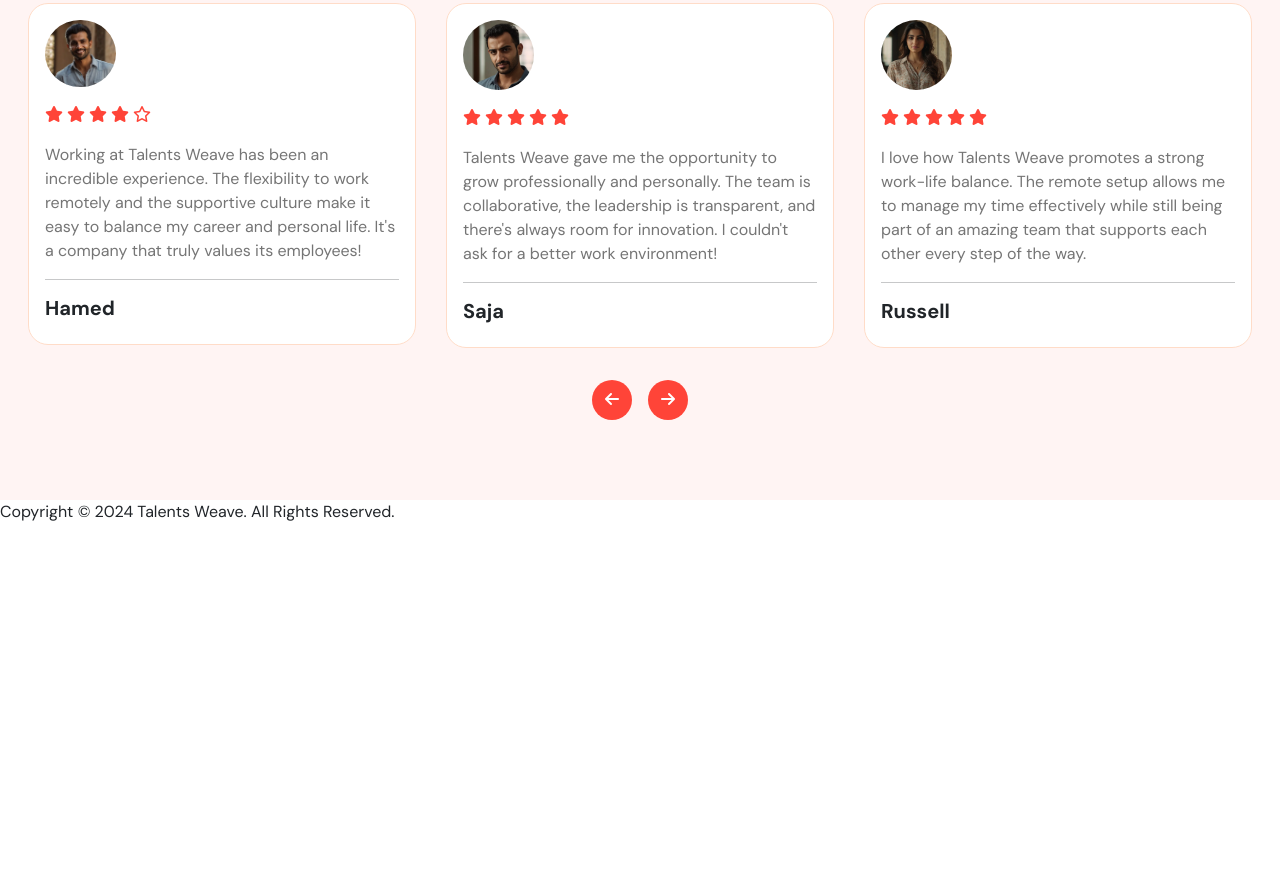
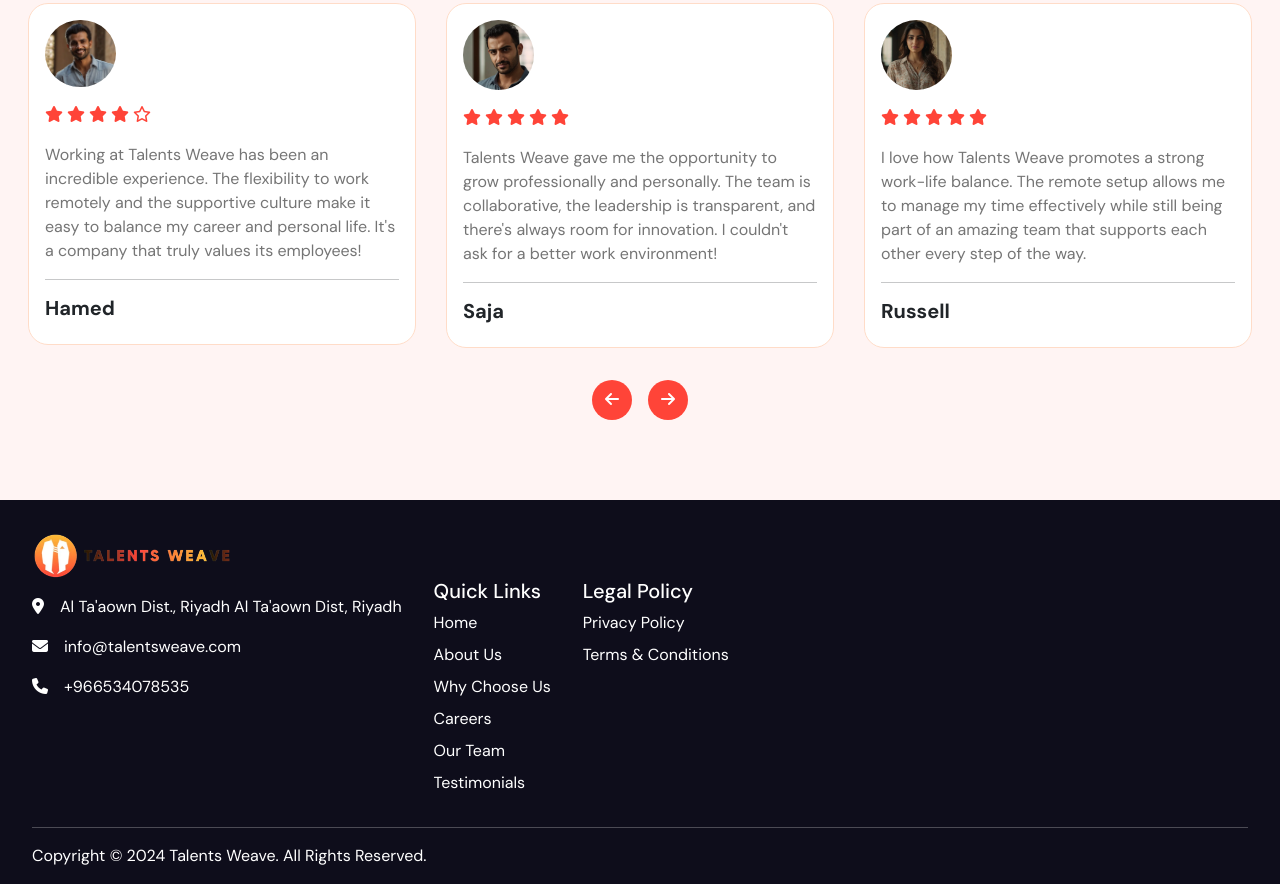
Before and after one commit to JeremyL95/talents-weave-clone, a plain HTML site: page index.html in a window 1280 px wide. Shown: the part 5927-6811 px from the top of the page. Before the commit the page ends 6467 px from the top, so only its background shows below. Drawn offline with nearby package versions, Linux system fonts and the light colour scheme.

Commit message:
build footer

```diff
--- a/index.html
+++ b/index.html
@@ -32,19 +32,19 @@
                             <a class="nav-link active" aria-current="page" href="#">Home</a>
                         </li>
                         <li class="nav-item">
-                            <a class="nav-link" href="#">About Us</a>
+                            <a class="nav-link" href="#aboutUs">About Us</a>
                         </li>
                         <li class="nav-item">
-                            <a class="nav-link" href="#">Why Choose Us</a>
+                            <a class="nav-link" href="#whyChooseUs">Why Choose Us</a>
                         </li>
                         <li class="nav-item">
-                            <a class="nav-link" href="#">Careers</a>
+                            <a class="nav-link" href="#careers">Careers</a>
                         </li>
                         <li class="nav-item">
-                            <a class="nav-link" href="#">Our Team</a>
+                            <a class="nav-link" href="#ourTeam">Our Team</a>
                         </li>
                         <li class="nav-item">
-                            <a class="nav-link" href="#">Testimonials</a>
+                            <a class="nav-link" href="#testimonials">Testimonials</a>
                         </li>
                         <li class="nav-item dropdown">
                             <a class="nav-link dropdown-toggle" href="#" id="navbarDropdownMenuLink" role="button"
@@ -316,7 +316,90 @@
 
     <!-- footer -->
     <footer id="footer">
-        <p id="copyright"></p>
+        <a class="footer-logo" href="#">
+            <img src="./public/assets/logo.webp" alt="footer-logo">
+        </a>
+
+        <div class="footer-container">
+            <ul class="footer-contact">
+                <li>
+                    <div>
+                        <i class="fa-solid fa-location-dot"></i>
+                    </div>
+                    <span>Al Ta'aown Dist., Riyadh Al Ta'aown Dist, Riyadh</span>
+                </li>
+
+                <li>
+                    <a href="mailto:%20info@domain.com">
+                        <div>
+                            <i class="fa-solid fa-envelope"></i>
+                        </div>
+                        <span>info@talentsweave.com</span>
+                    </a>
+                </li>
+
+                <li>
+                    <a href="tel:+966534078535">
+                        <div>
+                            <i class="fa-solid fa-phone"></i>
+                        </div>
+                        <span>+966534078535</span>
+                    </a>
+                </li>
+            </ul>
+
+            <div>
+                <h3>
+                    Quick Links
+                </h3>
+
+                <ul>
+                    <li class="footer-link">
+                        <a href="/">Home</a>
+                    </li>
+
+                    <li class="footer-link">
+                        <a href="#aboutUs">About Us</a>
+                    </li>
+
+                    <li class="footer-link">
+                        <a href="#whyChooseUs">Why Choose Us</a>
+                    </li>
+
+                    <li class="footer-link">
+                        <a href="#careers">Careers</a>
+                    </li>
+
+                    <li class="footer-link">
+                        <a href="#ourTeam">Our Team</a>
+                    </li>
+
+                    <li class="footer-link">
+                        <a href="#testimonials">Testimonials</a>
+                    </li>
+                </ul>
+            </div>
+
+            <div>
+                <h3>
+                    Legal Policy
+                </h3>
+
+                <ul>
+                    <li class="footer-link">
+                        <a href="/privacy-policy">Privacy Policy</a>
+                    </li>
+
+                    <li class="footer-link">
+                        <a href="#termsandconditions">Terms & Conditions</a>
+                    </li>
+                </ul>
+            </div>
+        </div>
+
+        <hr>
+
+        <p id="copyright" class="copyright-container"></p>
     </footer>
 
     <script src="https://cdn.jsdelivr.net/npm/@popperjs/core@2.9.2/dist/umd/popper.min.js"
--- a/style.css
+++ b/style.css
@@ -38,6 +38,11 @@ section {
     justify-content: space-between;
     padding-inline: 1rem;
     position: relative;
+}
+
+ul {
+    list-style-type: none;
+    padding-left: 0;
 }
 
 .section-label {
@@ -363,11 +368,7 @@ section {
             text-align: center;
         }
 
-        ul {
-            list-style-type: none;
-            padding-left: 0;
-
-            li {
+        ul li {
             display: flex;
             align-items: center;
             justify-content: space-between;
@@ -376,7 +377,6 @@ section {
 
             .fa-check {
                 color: #55b559;
-                }
             }
         }
     }
@@ -412,13 +412,11 @@ section {
             color: var(--secondary-text);
         }
 
-        ul {
-            li {
+        ul li {
             color: var(--secondary-text);
 
             .fa-check {
                 color: #55b559;
-                }
             }
         }
     }
@@ -566,6 +564,66 @@ section {
 }
 /* End of testimonials */
 
+/* Start of footer */
+#footer {
+    background-color: var(--primary-color);
+    color: var(--secondary-text);
+    padding: 2rem;
+    padding-bottom: 1rem;
+
+    .copyright-container {
+        margin-bottom: 0;
+    }
+
+    .footer-logo img {
+        width: 200px;
+    }
+
+    .footer-container {
+        display: flex;
+        gap: 2rem;
+
+        h3 {
+            font-size: 1.25rem;
+        }
+    }
+
+    .footer-contact {
+        list-style-type: none;
+        padding-left: 0;
+
+        li {
+            display: flex;
+            align-items: center;
+            gap: 1rem;
+            margin-block: 1rem;
+
+            a {
+                display: flex;
+                align-items: center;
+                gap: 1rem;
+                color: var(--secondary-text);
+                text-decoration: none;
+            }
+        }
+    }
+
+    .footer-link {
+        margin-block: 0.5rem;
+
+        a {
+            text-decoration: none;
+            color: var(--secondary-text);
+
+            &:hover {
+                color: var(--accent-color);
+            }
+        }
+    }
+}
+
+/* End of footer */
+
 .btn-apply {
     font-size: 1.125rem;
     font-weight: 700;
@@ -699,4 +757,20 @@ section {
             font-size: 1.125rem;
         }
     }
+
+    #footer {
+        .copyright-container {
+            text-align: center;
         }
+
+        .footer-container {
+            flex-direction: column;
+        }
+    }
+}
+
+@media only screen and (min-width: 992px) {
+    .footer-container {
+        gap: 4rem;
+    }
+}
```
Lines whose indentation alone changed are shown as unchanged.
